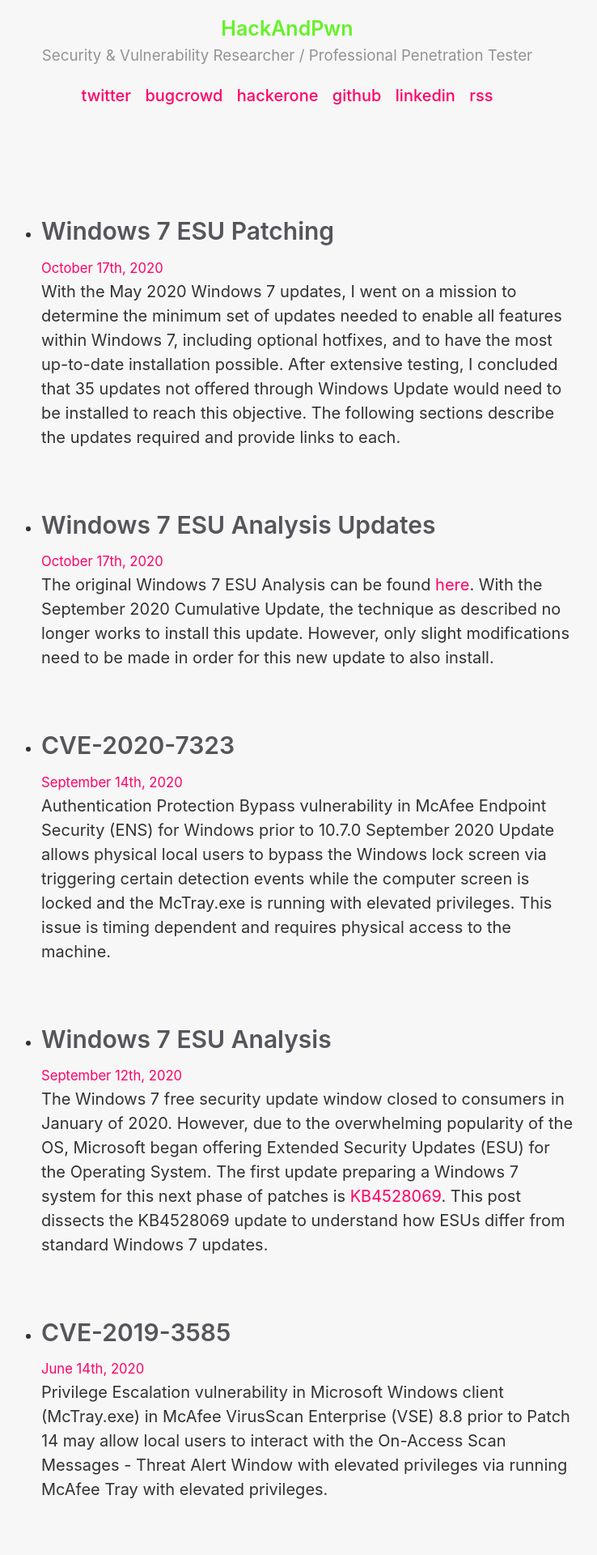
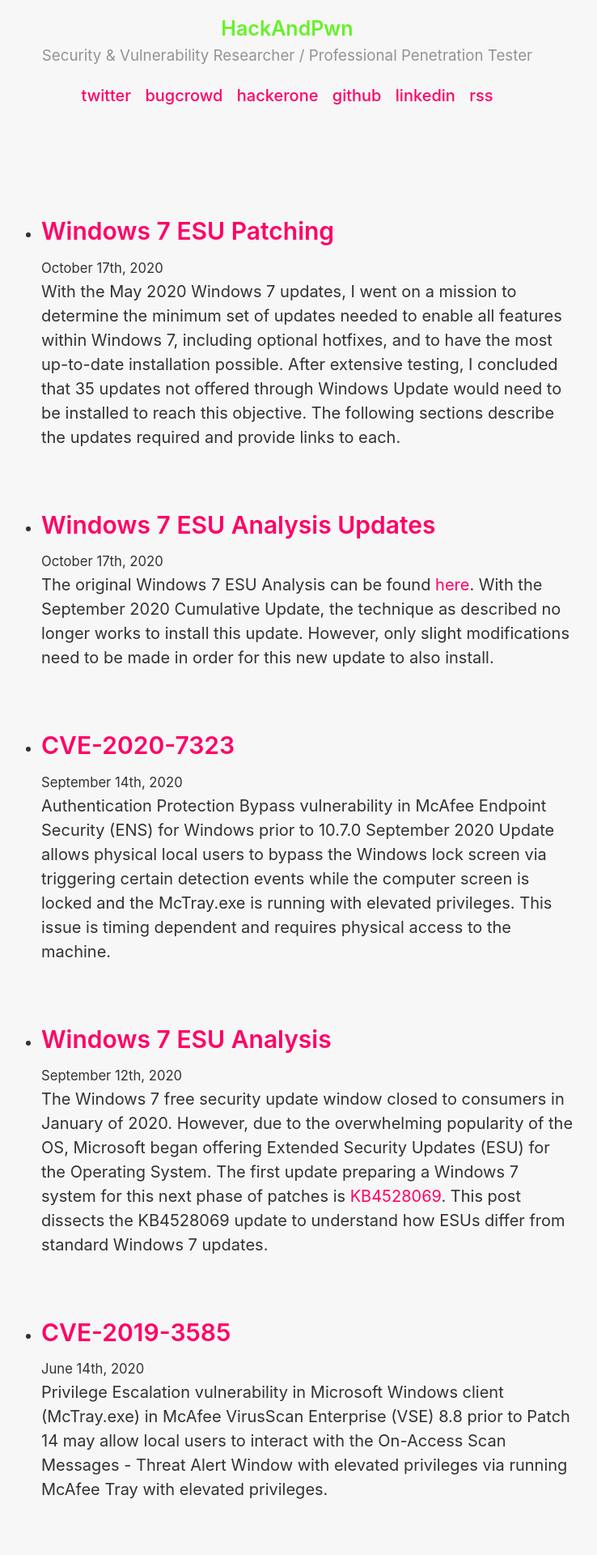
Before and after one commit to HackAndPwn/HackAndPwn.github.io, a Jekyll site: the page built from index.html, in a window 1280 px wide. Shown: the top 1920 px of the page at 81% size, without its empty margins (279-1017 px from the left). Built offline with Jekyll 4.4.1, drawn with Linux system fonts in a browser that asks for light colours; the list of posts is cut into pages by our own code.

Commit message:
see what a break looks like

```diff
--- a/index.html
+++ b/index.html
@@ -7,8 +7,9 @@
   {% for post in sorted_posts %}
 	{% unless post.tags contains 'draft' %}
 		<li>
-		  <a href="{{ post.url }}"><h1>{{ post.title }}</h1>
-		  <small><time datetime="{{ post.date | date_to_xmlschema }}">{{ post.last_modified_at | date_to_long_string: "ordinal", "US" }}</time></small></a>
+		  <h1><a href="{{ post.url }}">{{ post.title }}</a></h1>
+		  <small><time datetime="{{ post.date | date_to_xmlschema }}">{{ post.last_modified_at | date_to_long_string: "ordinal", "US" }}</time></small>
+		  <br>
 		  {{ post.excerpt }}
 		</li>
 	{% endunless %}
```
